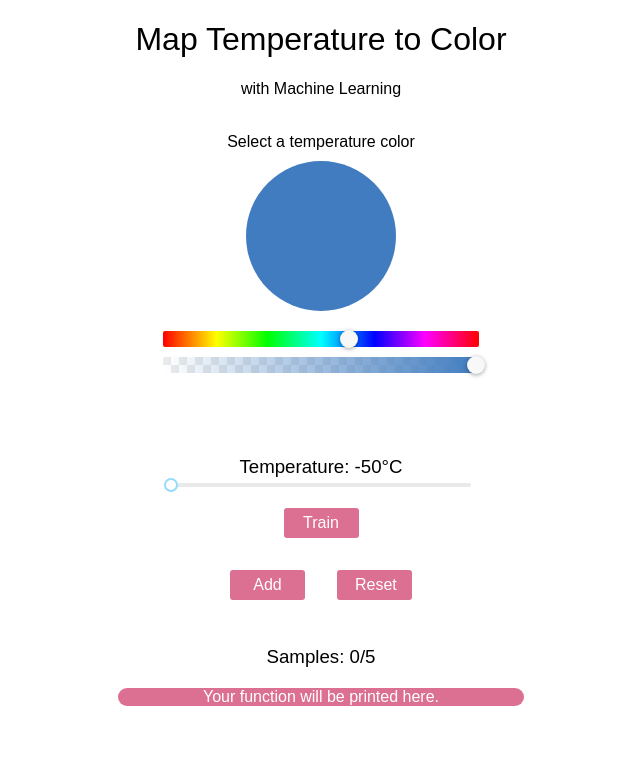
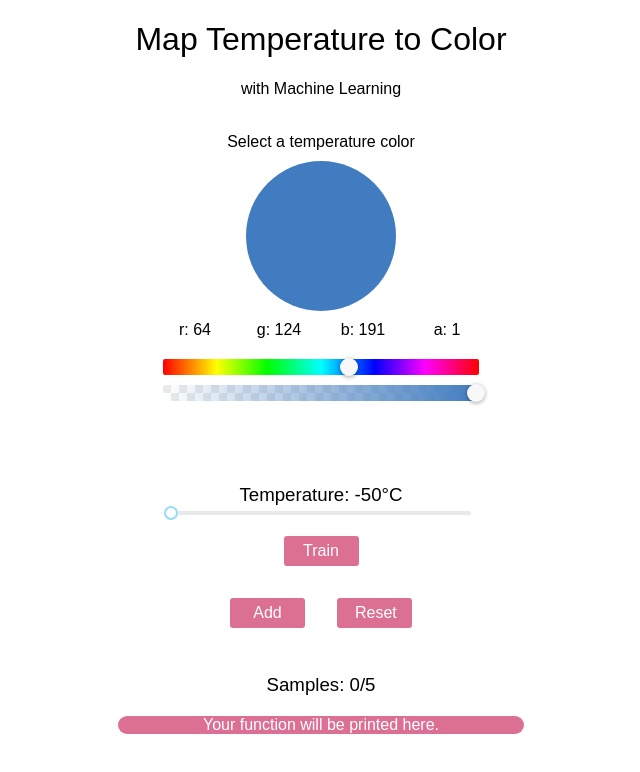
Before and after one commit to icyJoseph/colorpicker, a React (Create React App) app: page / in a window 1280 px wide. Shown: the top 772 px of the page, without its empty margins (319-959 px from the left). Built offline with nearby package versions, Linux system fonts and the light colour scheme.

Commit message:
feat: show rgba values under color pad

```diff
--- a/src/App.js
+++ b/src/App.js
@@ -31,14 +31,14 @@ class App extends Component {
     this.setState(prevState => {
       return {
         ...prevState,
+        temp,
         color: prevState.trained
           ? pipe(
               ({ temp }) => ({ temp: (temp + 50) / 100 }),
               prevState.brain,
               amplify
             )({ temp })
-          : prevState.color,
-        temp
+          : prevState.color
       };
     });
 
@@ -98,6 +98,7 @@ class App extends Component {
         <CardColorPicker
           title="Select a temperature color"
           picker={rgbaToString(color)}
+          rgb={color}
           handler={this.colorPickerChange}
           alpha={this.alphaPickerChange}
           trained={trained}
--- a/src/components/CardColorPicker.js
+++ b/src/components/CardColorPicker.js
@@ -1,12 +1,14 @@
 import React from "react";
 import ColorPicker from "./ColorPicker";
 import Loader from "./Loader";
+import RGB from "./RGB";
 import Stats from "./Stats";
 import { Row, Column, Heading, ColorPad } from "../styled";
 
 export const CardColorPicker = ({
   title,
   picker,
+  rgb,
   handler,
   alpha,
   trained,
@@ -20,10 +22,19 @@ export const CardColorPicker = ({
       <Heading size={16}>{title}</Heading>
     </Column>
     <Column style={{ marginBottom: 10 }}>
-      {training ? <Loader /> : <ColorPad background={picker} />}
+      {training ? (
+        <Loader />
+      ) : (
+        <Row>
+          <Column>
+            <ColorPad background={picker} />
+          </Column>
+          <RGB rgb={rgb} />
+        </Row>
+      )}
     </Column>
     {!training && !trained ? (
-      <ColorPicker color={picker} handler={handler} alpha={alpha} />
+      <ColorPicker color={picker} handler={handler} alpha={alpha} rgb={rgb} />
     ) : (
       <Stats
         iterations={iterations}
--- /dev/null
+++ b/src/components/RGB.js
@@ -0,0 +1,20 @@
+import React from "react";
+import { Column, Row, RGBColor } from "../styled";
+
+export const RGB = ({ rgb }) => {
+  const colors = Object.keys(rgb);
+  return (
+    <Row style={{ marginTop: 10 }}>
+      <Column>
+        {colors.map((color, index) => (
+          <RGBColor key={`${color}-${index}`}>
+            {color}:{" "}
+            {rgb[color] < 1 ? rgb[color].toFixed(2) : rgb[color].toFixed(0)}
+          </RGBColor>
+        ))}
+      </Column>
+    </Row>
+  );
+};
+
+export default RGB;
--- a/src/helpers/index.js
+++ b/src/helpers/index.js
@@ -33,5 +33,7 @@ export const printFunction = pipe(
   curryRight(replace)(anon, name),
   curryRight(replaceAll)(inputTemp, formula),
   curryRight(replace)(input, temp),
-  curryRight(replaceAll)(scale, realScale)
+  curryRight(replace)(scale, realScale), // for r
+  curryRight(replace)(scale, realScale), // for g
+  curryRight(replace)(scale, realScale) // for b, and not for a
 );
--- a/src/styled/index.js
+++ b/src/styled/index.js
@@ -51,6 +51,13 @@ export const Text = styled.span`
   font-weight: 400;
 `;
 
+export const RGBColor = styled.div`
+  display: flex;
+  justify-content: center;
+  align-items: center;
+  flex: 1;
+`;
+
 export const Button = styled.button`
   font-size: 1em;
   width: 75px;
@@ -68,4 +75,7 @@ export const ColorPad = styled.div.attrs({
   height: 150px;
   width: 150px;
   border-radius: 50%;
+  justify-content: center;
+  display: flex;
+  align-items: center;
 `;
```
